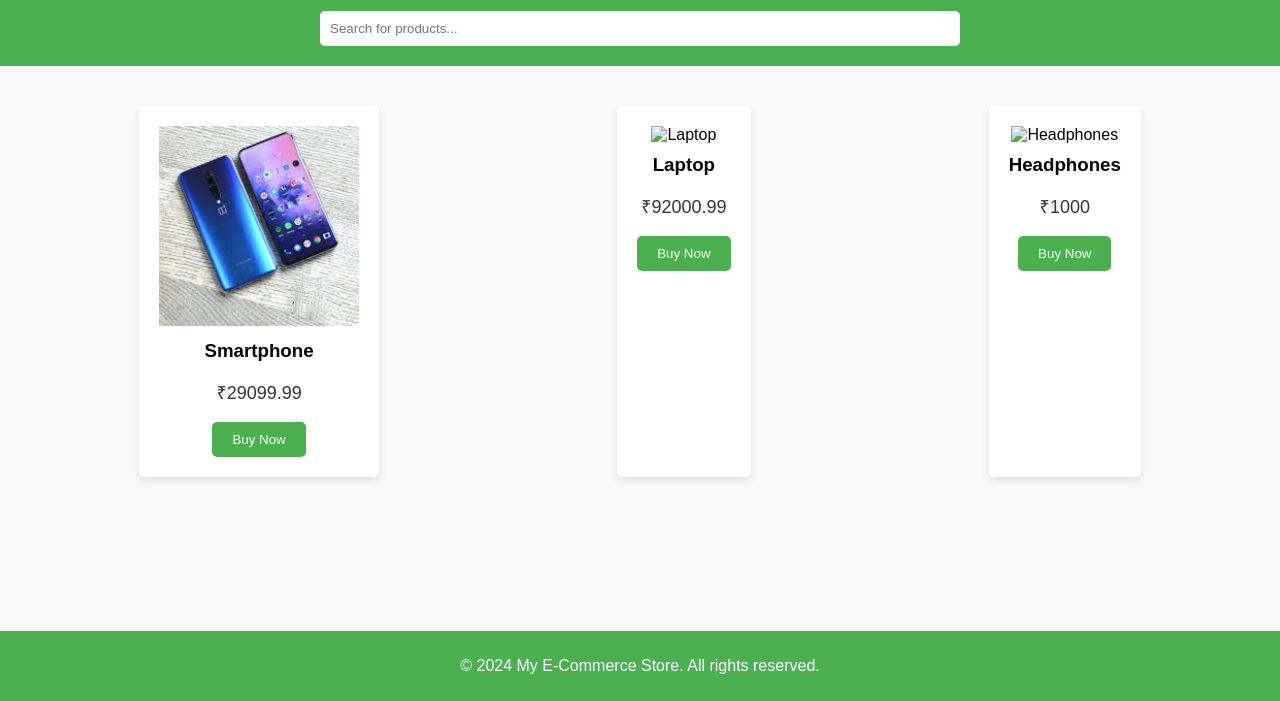
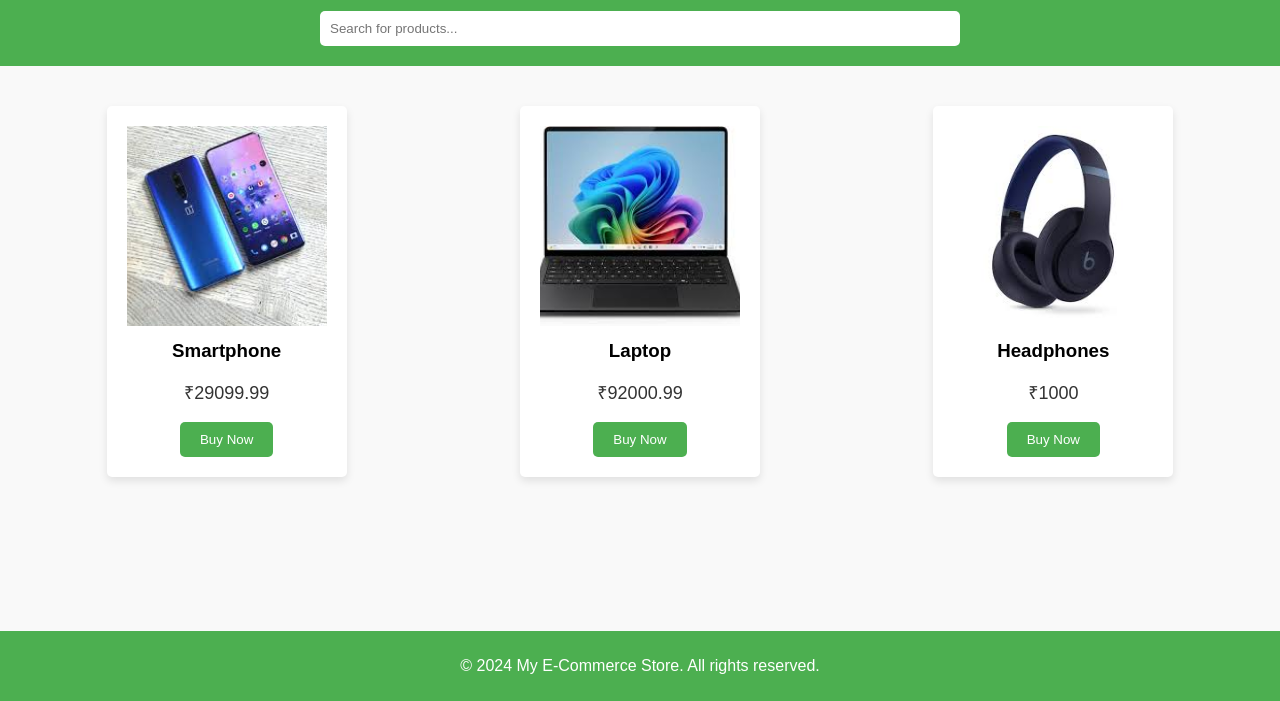
Before and after one commit to MukileshT/Website, a plain HTML site: page index.html in a window 1280 px wide. Shown: the part 99-800 px from the top of the page. Drawn offline with Linux system fonts and the light colour scheme; the site is published under a folder, as on GitHub Pages, so addresses that start at the root find nothing.

Commit message:
Update index.html

```diff
--- a/index.html
+++ b/index.html
@@ -23,14 +23,14 @@
         </div>
 
         <div class="product" data-name="Laptop">
-            <img src="/photos/laptop.jpg" alt="Laptop">
+            <img src="photos/laptop.jpg" alt="Laptop">
             <h3>Laptop</h3>
             <p>₹92000.99</p>
             <button class="buyBtn" onclick="buyNow('Laptop')">Buy Now</button>
         </div>
 
         <div class="product" data-name="Headphones">
-            <img src="/photos/headset.jpg" alt="Headphones">
+            <img src="photos/headset.jpg" alt="Headphones">
             <h3>Headphones</h3>
             <p>₹1000</p>
             <button class="buyBtn" onclick="buyNow('Headphones')">Buy Now</button>
```
